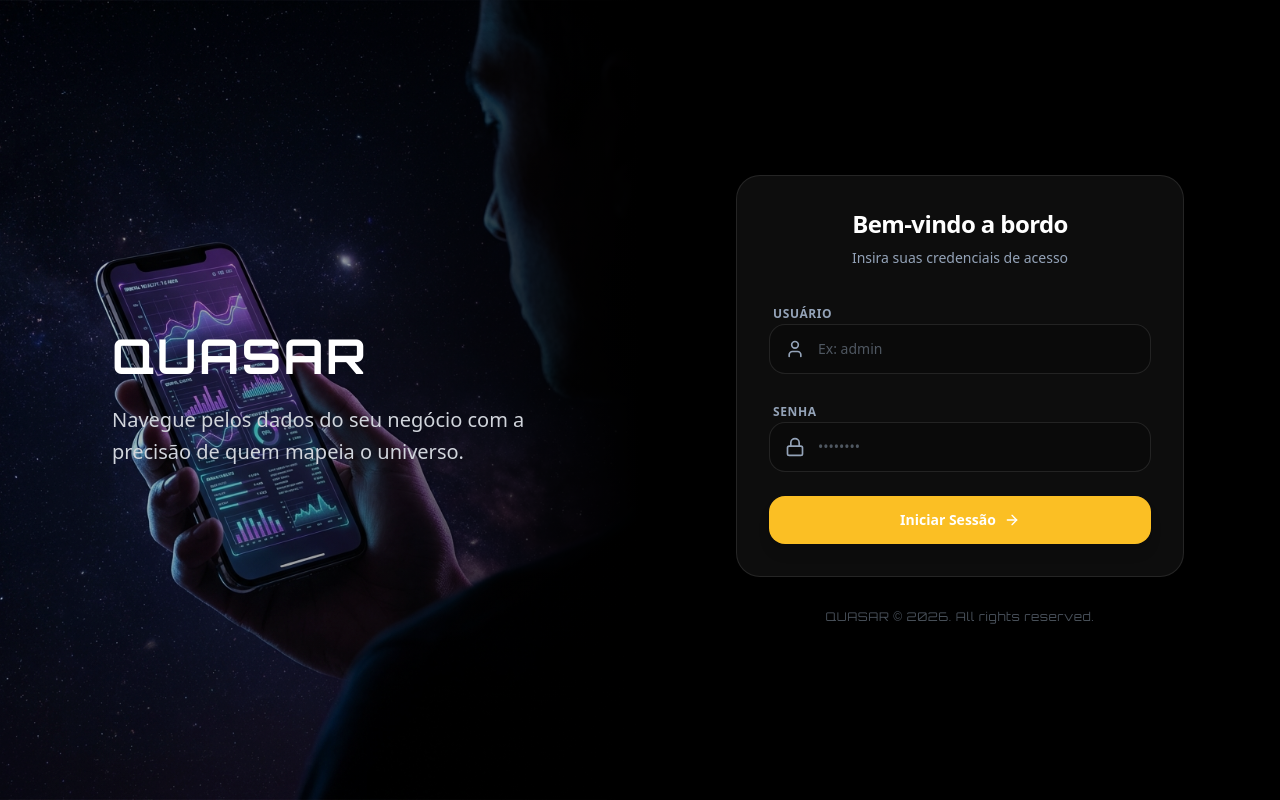
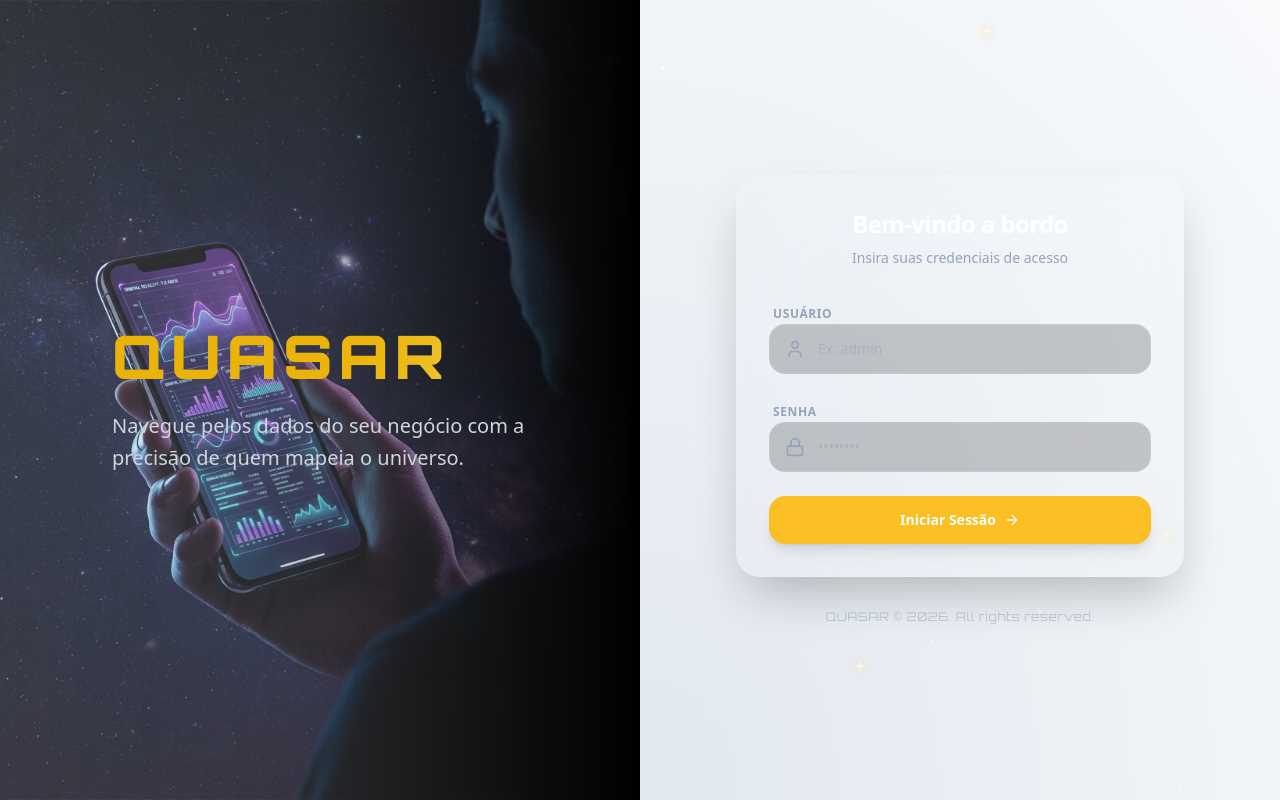
Before and after one commit to gutohipolito/Quasar, a Next.js app: page /login in a window 1280 px wide. Built offline with nearby package versions, Linux system fonts and the light colour scheme.

Commit message:
style: polish login ui with golden gradient logo and better background visibility

```diff
--- a/src/app/globals.css
+++ b/src/app/globals.css
@@ -114,6 +114,16 @@ body {
   background-image: none;
 }
 
+@keyframes shimmer {
+  0% {
+    background-position: 200% center;
+  }
+
+  100% {
+    background-position: -200% center;
+  }
+}
+
 @layer utilities {
   .text-balance {
     text-wrap: balance;
--- a/src/app/login/page.tsx
+++ b/src/app/login/page.tsx
@@ -31,7 +31,7 @@ export default function LoginPage() {
     };
 
     return (
-        <div className="flex min-h-screen w-full overflow-hidden bg-black font-sans">
+        <div className="flex min-h-screen w-full overflow-hidden font-sans relative">
             <StarryBackground />
 
             {/* Left Side - Hero Image (Desktop Only) */}
@@ -51,7 +51,7 @@ export default function LoginPage() {
                         animate={{ opacity: 1, x: 0 }}
                         transition={{ duration: 0.8, delay: 0.2 }}
                     >
-                        <h2 className="text-5xl font-bold text-white mb-6 font-[family-name:var(--font-orbitron)] tracking-wider">
+                        <h2 className="text-6xl font-black mb-6 font-[family-name:var(--font-orbitron)] tracking-widest bg-[linear-gradient(110deg,#eab308,45%,#fef08a,55%,#eab308)] bg-[length:200%_100%] bg-clip-text text-transparent animate-[shimmer_3s_infinite]">
                             QUASAR
                         </h2>
                         <p className="text-xl text-gray-300 font-light leading-relaxed">
@@ -71,8 +71,8 @@ export default function LoginPage() {
                 >
                     {/* Mobile Logo */}
                     <div className="lg:hidden text-center mb-10">
-                        <h1 className="text-4xl font-bold text-white font-[family-name:var(--font-orbitron)] tracking-widest flex items-center justify-center gap-2">
-                            <Sparkles className="text-primary w-6 h-6" /> QUASAR
+                        <h1 className="text-5xl font-black font-[family-name:var(--font-orbitron)] tracking-widest bg-[linear-gradient(110deg,#eab308,45%,#fef08a,55%,#eab308)] bg-[length:200%_100%] bg-clip-text text-transparent animate-[shimmer_3s_infinite]">
+                            QUASAR
                         </h1>
                     </div>
 
```
